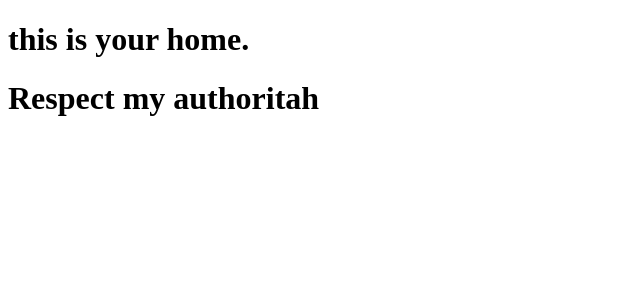
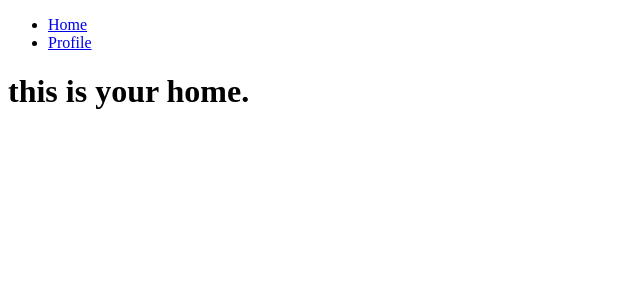
Before and after one commit to jamesjenkinsjr/react-learning-auth0, a React (Create React App) app: page / in a window 1280 px wide. Shown: the top 300 px of the page, without its empty margins (0-640 px from the left). Built offline with nearby package versions, Linux system fonts and the light colour scheme.

Commit message:
Set up router and routes with nav to each component

```diff
--- a/src/App.js
+++ b/src/App.js
@@ -1,16 +1,19 @@
 import React, { Component } from 'react';
 import Home from './components/Home';
 import Profile from './components/Profile';
-import { Route } from 'react-router-dom';
+import { Route, Link } from 'react-router-dom';
 import './App.css';
 
 class App extends Component {
   render() {
     return (
       <div >
+        <ul>
+          <li><Link to="/">Home</Link></li>
+          <li><Link to="/profile/123">Profile</Link></li>
+        </ul>
         <Route path='/' exact component={Home} />
         <Route path='/profile/:id' exact component={Profile} />
-        <h1>Respect my authoritah</h1>
       </div>
     );
   }
```
